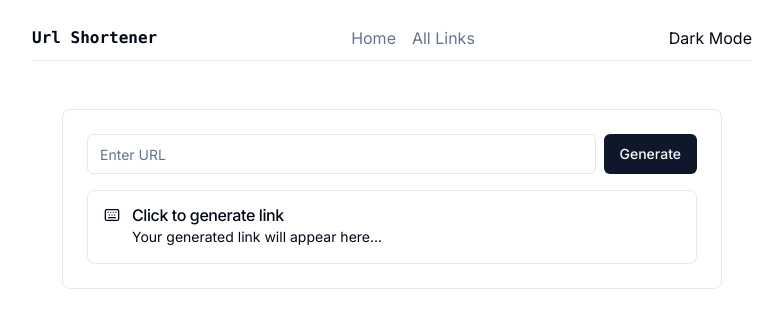
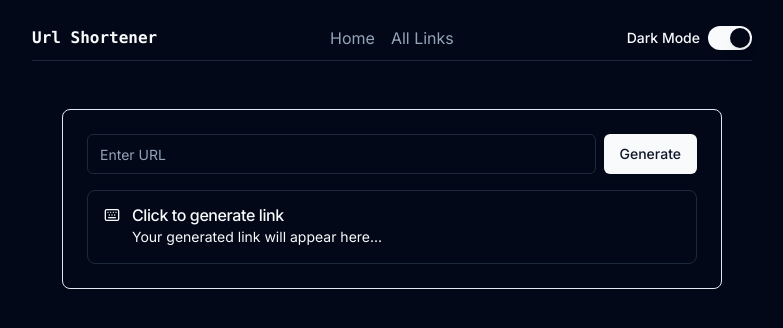
Before and after one commit to hasiburdev/url-shortener, a Next.js app: page / in a window 1280 px wide. Shown: the top 328 px of the page, without its empty margins (248-1031 px from the left). Built offline with nearby package versions, Linux system fonts and the light colour scheme.

Commit message:
Added dark mode

```diff
--- a/package.json
+++ b/package.json
@@ -17,6 +17,7 @@
     "@radix-ui/react-navigation-menu": "^1.1.3",
     "@radix-ui/react-separator": "^1.0.3",
     "@radix-ui/react-slot": "^1.0.2",
+    "@radix-ui/react-switch": "^1.0.3",
     "@radix-ui/react-tooltip": "^1.0.6",
     "@tanstack/react-table": "^8.9.3",
     "@types/node": "20.4.2",
@@ -29,6 +30,7 @@
     "eslint-config-next": "13.4.9",
     "lucide-react": "^0.260.0",
     "next": "13.4.9",
+    "next-themes": "^0.2.1",
     "postcss": "8.4.26",
     "react": "18.2.0",
     "react-dom": "18.2.0",
--- a/src/app/layout.tsx
+++ b/src/app/layout.tsx
@@ -2,6 +2,7 @@
 import type { Metadata } from "next";
 import { Inter } from "next/font/google";
 import "./globals.css";
+import { ThemeProvider } from "@/components/theme-provider";
 
 const inter = Inter({ subsets: ["latin"] });
 
@@ -18,10 +19,12 @@
   return (
     <html lang="en">
       <body className={inter.className}>
-        <main className="h-screen max-w-3xl mx-auto  flex flex-col items-center justify-start gap-12 p-6">
-          <Navbar />
-          {children}
-        </main>
+        <ThemeProvider attribute="class" defaultTheme="dark" enableSystem>
+          <main className="h-screen max-w-3xl mx-auto  flex flex-col items-center justify-start gap-12 p-6">
+            <Navbar />
+            {children}
+          </main>
+        </ThemeProvider>
       </body>
     </html>
   );
--- a/src/components/navbar.tsx
+++ b/src/components/navbar.tsx
@@ -1,7 +1,30 @@
 "use client";
 import Link from "next/link";
 import { Separator } from "./ui/separator";
+
+import { useTheme } from "next-themes";
+import { Label } from "./ui/label";
+import { Switch } from "./ui/switch";
+import { useEffect, useState } from "react";
+
 export const Navbar = () => {
+  const { setTheme, theme } = useTheme();
+  const [checked, setChecked] = useState(false);
+  console.log(theme);
+
+  useEffect(() => {
+    setChecked(theme === "dark");
+  }, []);
+
+  const changeTheme = () => {
+    if (theme === "dark") {
+      setTheme("light");
+      setChecked(false);
+    } else {
+      setTheme("dark");
+      setChecked(true);
+    }
+  };
   return (
     <div className="w-full ">
       <nav className="flex items-center justify-between mb-2">
@@ -16,7 +39,14 @@
             All Links
           </Link>
         </div>
-        <div>Dark Mode</div>
+        <div className="flex items-center space-x-2">
+          <Label htmlFor="dark-mode">Dark Mode</Label>
+          <Switch
+            id="dark-mode"
+            checked={checked}
+            onCheckedChange={changeTheme}
+          />
+        </div>
       </nav>
       <Separator />
     </div>
--- /dev/null
+++ b/src/components/theme-provider.tsx
@@ -0,0 +1,9 @@
+"use client";
+
+import * as React from "react";
+import { ThemeProvider as NextThemesProvider } from "next-themes";
+import { type ThemeProviderProps } from "next-themes/dist/types";
+
+export function ThemeProvider({ children, ...props }: ThemeProviderProps) {
+  return <NextThemesProvider {...props}>{children}</NextThemesProvider>;
+}
--- /dev/null
+++ b/src/components/ui/switch.tsx
@@ -0,0 +1,29 @@
+"use client"
+
+import * as React from "react"
+import * as SwitchPrimitives from "@radix-ui/react-switch"
+
+import { cn } from "@/lib/utils"
+
+const Switch = React.forwardRef<
+  React.ElementRef<typeof SwitchPrimitives.Root>,
+  React.ComponentPropsWithoutRef<typeof SwitchPrimitives.Root>
+>(({ className, ...props }, ref) => (
+  <SwitchPrimitives.Root
+    className={cn(
+      "peer inline-flex h-[24px] w-[44px] shrink-0 cursor-pointer items-center rounded-full border-2 border-transparent transition-colors focus-visible:outline-none focus-visible:ring-2 focus-visible:ring-ring focus-visible:ring-offset-2 focus-visible:ring-offset-background disabled:cursor-not-allowed disabled:opacity-50 data-[state=checked]:bg-primary data-[state=unchecked]:bg-input",
+      className
+    )}
+    {...props}
+    ref={ref}
+  >
+    <SwitchPrimitives.Thumb
+      className={cn(
+        "pointer-events-none block h-5 w-5 rounded-full bg-background shadow-lg ring-0 transition-transform data-[state=checked]:translate-x-5 data-[state=unchecked]:translate-x-0"
+      )}
+    />
+  </SwitchPrimitives.Root>
+))
+Switch.displayName = SwitchPrimitives.Root.displayName
+
+export { Switch }
```
Also changed, not shown: 1 other file (tests, documents, lock files or other folders).
